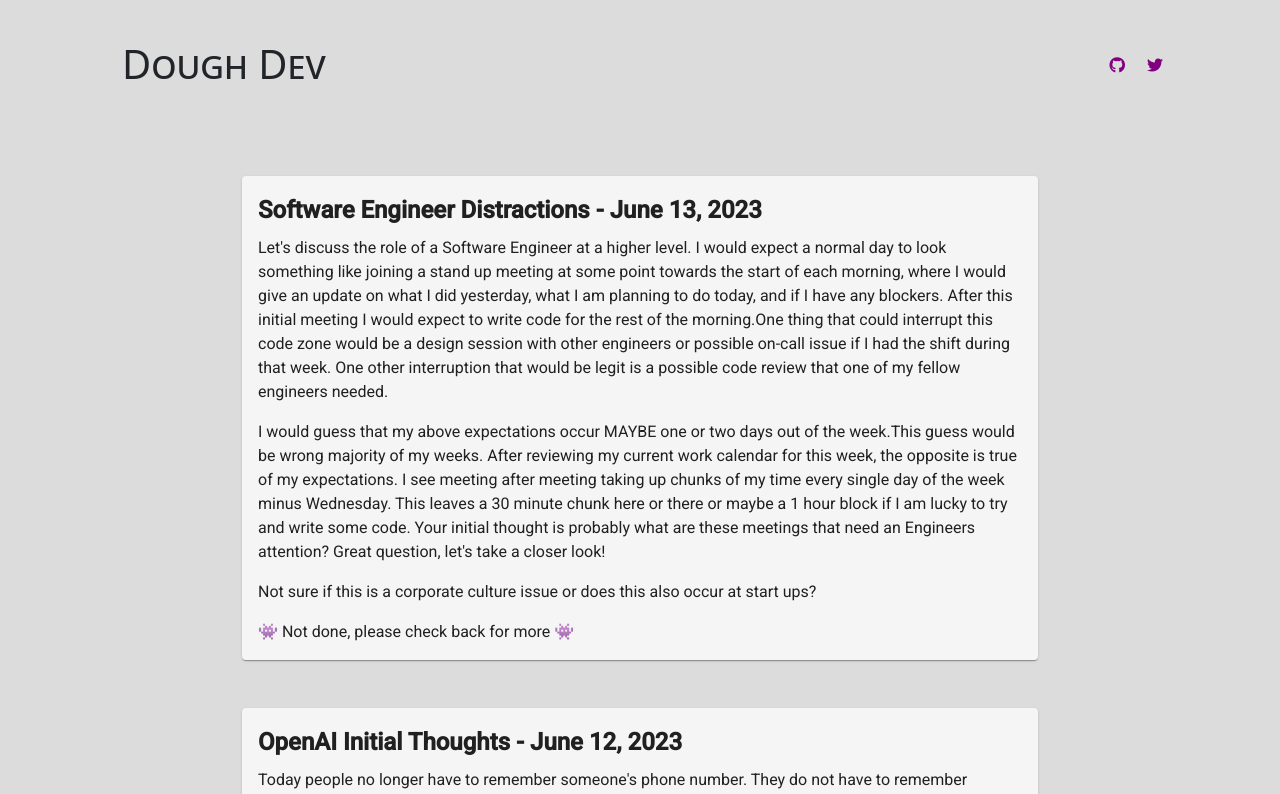
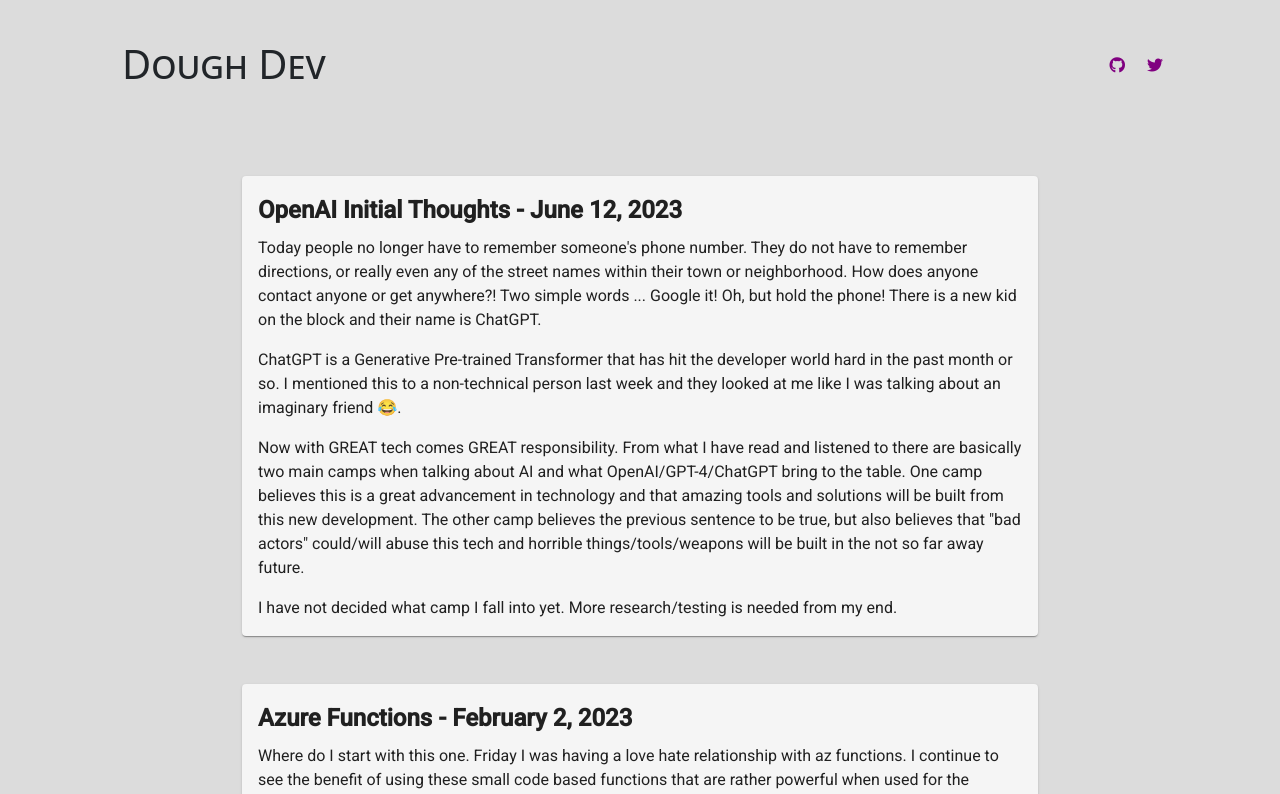
Before and after one commit to jamesjdougherty/dough-blog, an Angular app: page / in a window 1280 px wide. Shown: the top 794 px of the page. Built offline with nearby package versions, Linux system fonts and the light colour scheme; what @angular/fire would draw is missing.

Commit message:
Clean up old unfinished post

```diff
--- a/src/app/blog/blog.component.html
+++ b/src/app/blog/blog.component.html
@@ -1,35 +1,4 @@
 <div>
-  <mat-card>
-    <mat-card-title>Software Engineer Distractions - June 13, 2023</mat-card-title>
-    <mat-card-content>
-      <p>
-        Let's discuss the role of a Software Engineer at a higher level. I would
-        expect a normal day to look something like joining a stand up meeting at
-        some point towards the start of each morning, where I would give an update
-        on what I did yesterday, what I am planning to do today, and if I have any
-        blockers. After this initial meeting I would expect to write code for the rest
-        of the morning.One thing that could interrupt this code zone would be a design
-        session with other engineers or possible on-call issue if I had the shift during
-        that week. One other interruption that would be legit is a possible code review
-        that one of my fellow engineers needed.
-      </p>
-      <p>
-        I would guess that my above expectations occur MAYBE one or two days out of the
-        week.This guess would be wrong majority of my weeks. After reviewing my current
-        work calendar for this week, the opposite is true of my expectations. I see
-        meeting after meeting taking up chunks of my time every single day of the week
-        minus Wednesday. This leaves a 30 minute chunk here or there or maybe a 1 hour
-        block if I am lucky to try and write some code. Your initial thought is probably
-        what are these meetings that need an Engineers attention? Great question, let's
-        take a closer look!
-      </p>
-      <p>
-        Not sure if this is a corporate culture issue or does this also occur at start
-        ups?
-      </p>
-      <p>👾 Not done, please check back for more 👾</p>
-    </mat-card-content>
-  </mat-card>
   <mat-card>
     <mat-card-title>OpenAI Initial Thoughts - June 12, 2023</mat-card-title>
     <mat-card-content>
```
